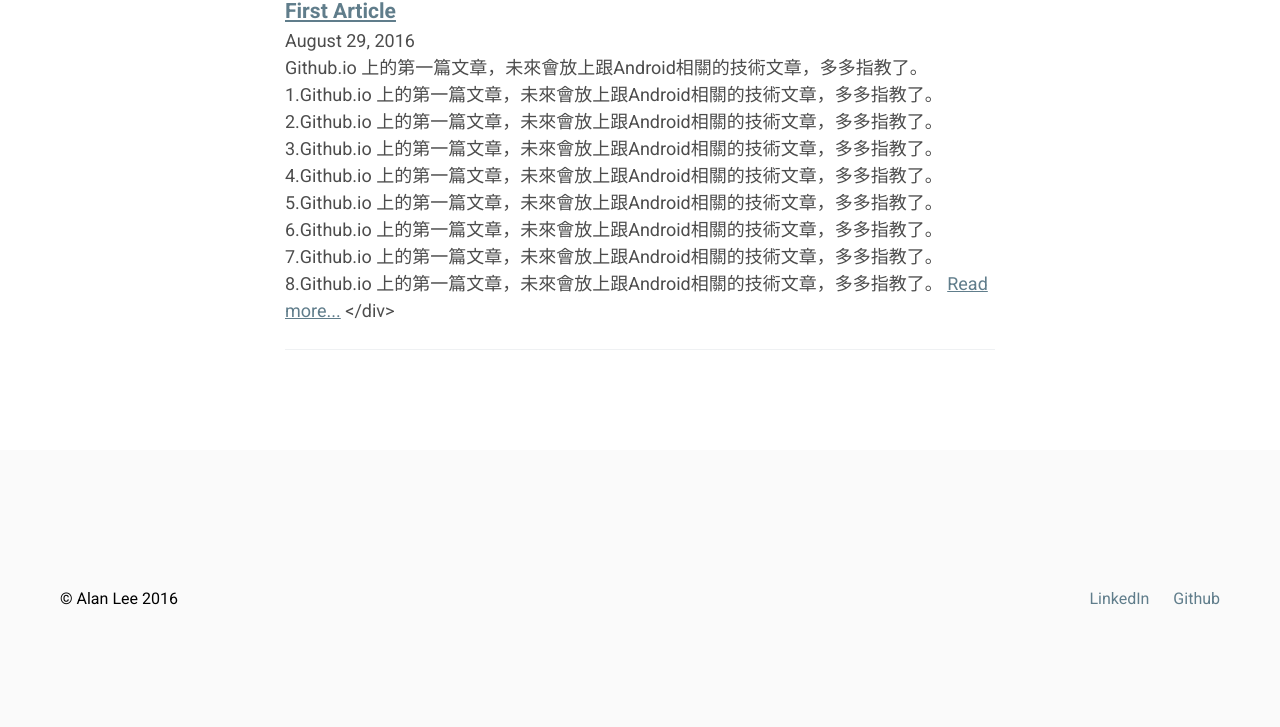
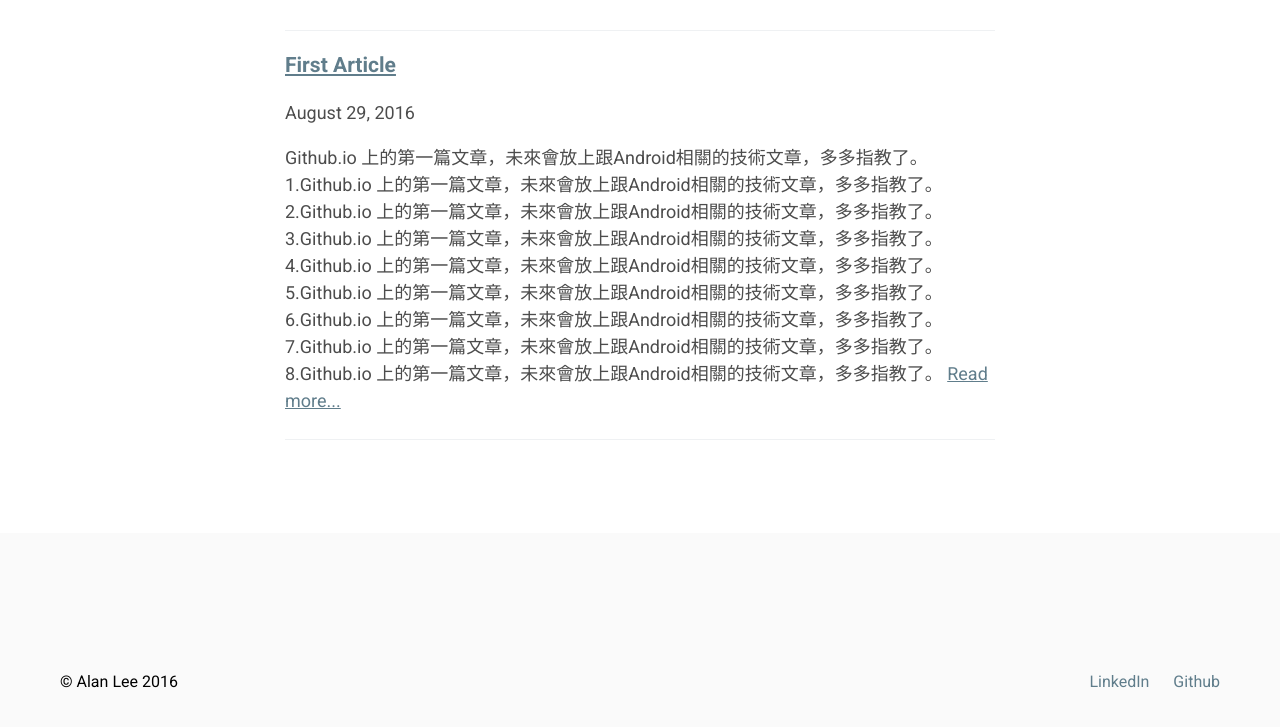
Before and after one commit to Alandrea1209/Alandrea1209.github.io, a Jekyll site: the page built from index.markdown, in a window 1280 px wide and 900 px high, scrolled down 2544 px, cut to the strip 67-794 px from the top of the window. Built offline with Jekyll 4.4.1, drawn with Linux system fonts in a browser that asks for light colours.

Commit message:
Update index.markdown

```diff
--- a/index.markdown
+++ b/index.markdown
@@ -36,13 +36,13 @@ Lorem ipsum dolor sit amet, consectetur adipisicing elit, sed do eiusmod tempor
 # Recent articles
 
 {% for post in site.posts limit:4 %}
-   <div class="post-preview">
+   <!--<div class="post-preview"> -->
    <h3><a href="{{ post.url | prepend: site.baseurl }}">{{ post.title }}</a></h3>
    <span class="post-date">{{ post.date | date: "%B %d, %Y" }}</span>
    {{ post.content | split:'<!--break-->' | first }}
    {% if post.content contains '<!--break-->' %}
       <a href="{{ post.url }}">Read more...</a>
    {% endif %}
-   </div>
+   <!--</div>-->
    <hr>
 {% endfor %}
```
